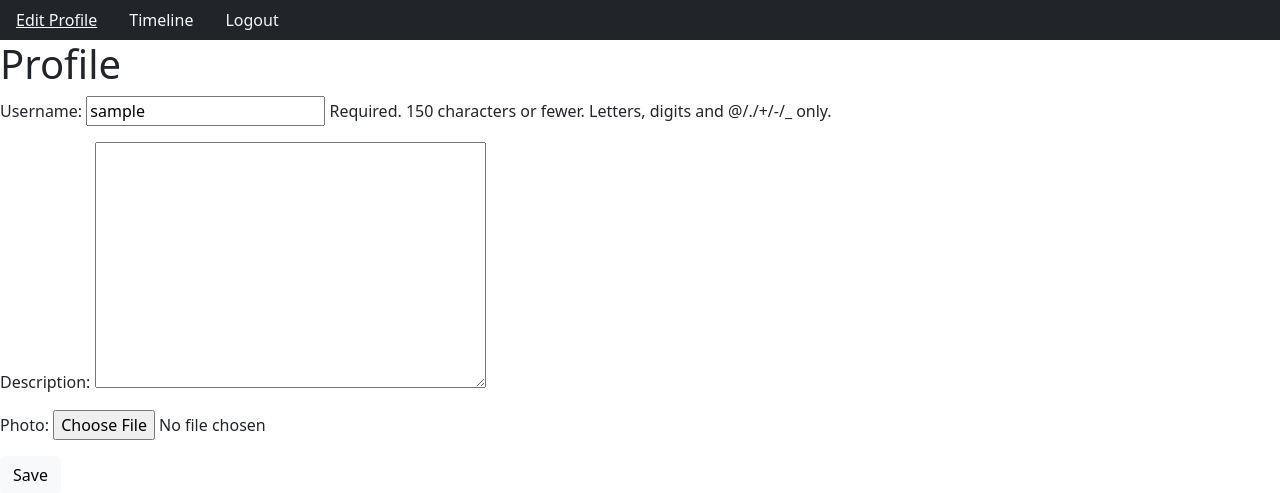
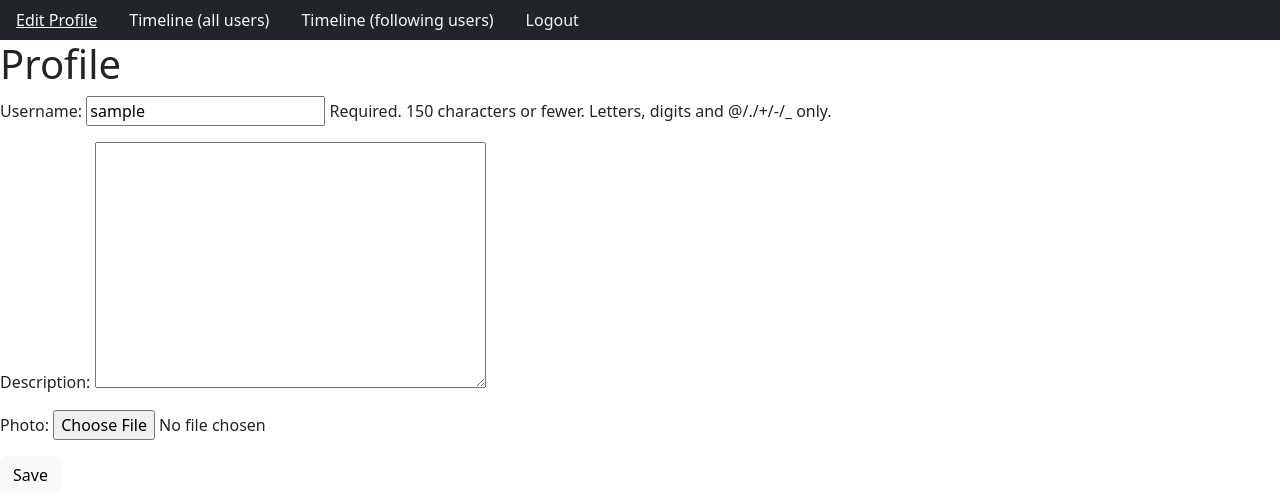
Before and after one commit to TakamichiOsumi/django-practice, a Django app: page /accounts/edit/1 in a window 1280 px wide. Shown: the top 493 px of the page. Run offline with Django 5.2, Linux system fonts and the light colour scheme; the visitor is signed in with stand-in values (Sample User, id 1); data comes from the database, SQL or seed files in the repository; parts of the project's set-up code (start-up, migrations or seed data) failed here and were passed over; some libraries are stand-ins or nearby versions.

Commit message:
Implemented the timeline for posts of users followed by signed in user.

```diff
--- a/templates/base.html
+++ b/templates/base.html
@@ -25,10 +25,10 @@
 	    {% else %}
 	    <li class="nav-item px-3">
 	      <a href="{% url 'accounts:edit' request.user.id %}"
-		 {% if '/' == request.path %}
+		 {% if '/edit' in request.path %}
+		 class="nav-link link-light text-decoration-underline">
+		 {% else %}
 		 class="nav-link link-light">
-		 {% else %}
-		 class="nav-link link-light text-decoration-underline">
 		 {% endif %}
 		 Edit Profile
 	      </a>
@@ -40,7 +40,17 @@
 		 {% else %}
 		 class="nav-link link-light">
 		 {% endif %}
-		Timeline
+		Timeline (all users)
+	      </a>
+	    </li>
+	    <li class="nav-item px-3">
+	      <a href="{% url 'timeline:following' %}"
+		 {% if '/following_timeline' in request.path %}
+		 class="nav-link link-light text-decoration-underline">
+		 {% else %}
+		 class="nav-link link-light">
+		 {% endif %}
+		 Timeline (following users)
 	      </a>
 	    </li>
 	    <li class="nav-item px-3">
--- a/timeline/urls.py
+++ b/timeline/urls.py
@@ -5,6 +5,7 @@ app_name = 'timeline'
 
 urlpatterns = [
     path('', views.index, name = 'index'),
+    path('following_timeline/', views.following_timeline, name = 'following'),
     path('create/', views.create, name = 'create'),
     path('delete/<int:pk>/', views.delete, name = 'delete'),
     path('like/<int:pk>/', views.like, name = 'like'),
```
Also changed, not shown: timeline/views.py (+24 -4 lines).
